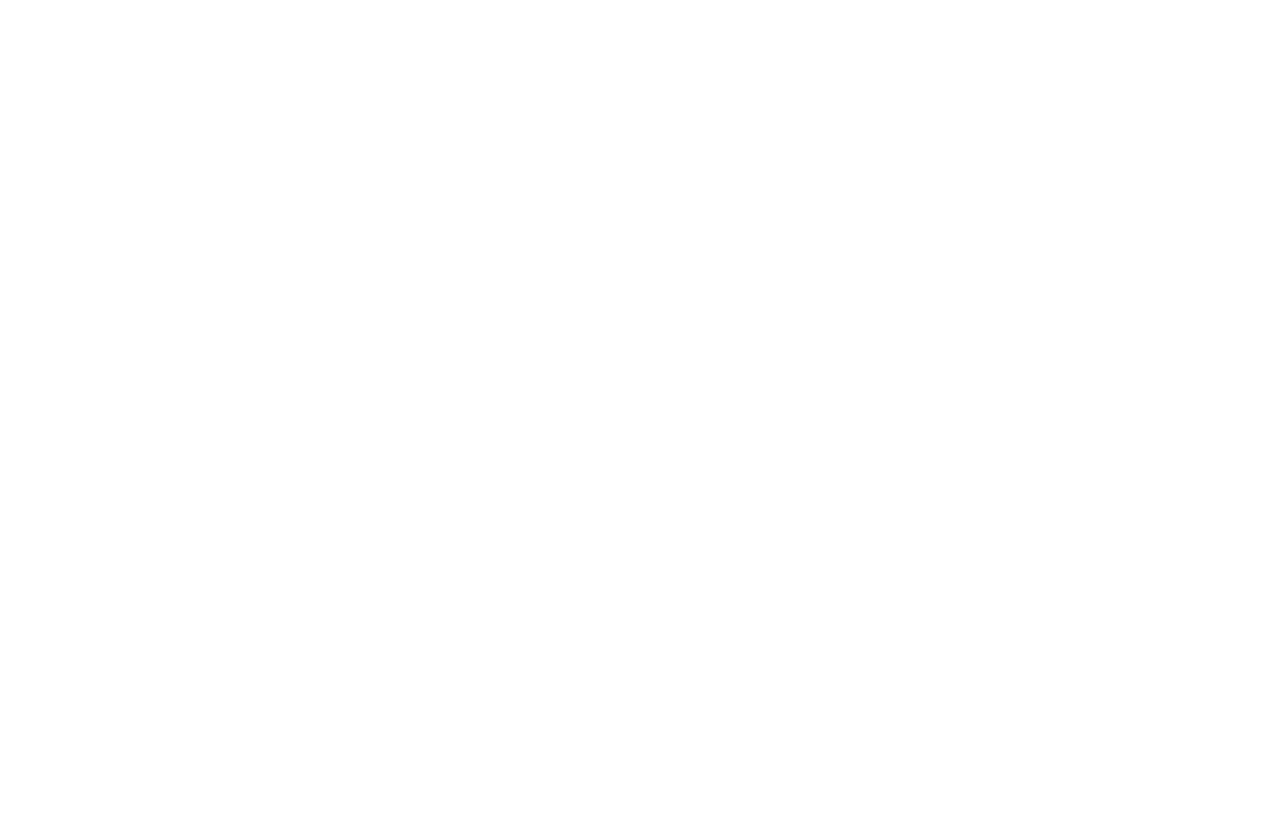
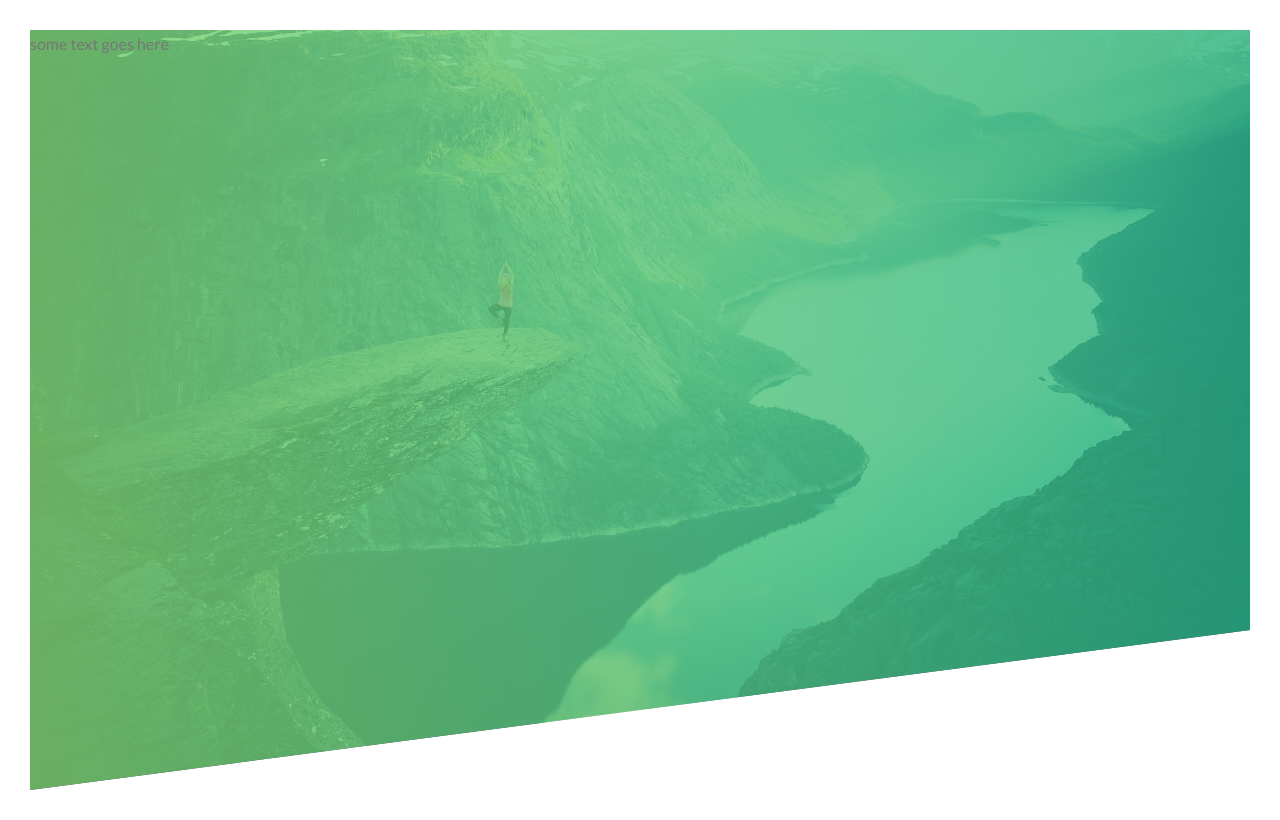
Before and after one commit to AmritoBiswas/Natoures, a plain HTML site: page index.html in a window 1280 px wide. Drawn offline with Linux system fonts and the light colour scheme.

Commit message:
hero img add

```diff
--- a/css/style.css
+++ b/css/style.css
@@ -5,8 +5,27 @@ Medium green: #55c57a
 Dark green: #28b485
 */
 
-
+/* Normilize */
+*{
+  margin: 0;
+  padding: 0;
+  box-sizing: border-box;
+}
 
 body{
   font-family: 'Lato', sans-serif;
+  font-size: 16px;
+  font-weight: 400;
+  line-height: 1.7;
+  color: #777;
+  padding: 30px;
 }
+
+.header{
+  height: 95vh;
+  background-image:linear-gradient(to right, rgba(126, 213, 111, 0.8),rgba(40, 180, 133, 0.8)), url(../img/hero.jpg);
+  background-position:top;
+  background-size: cover;
+  clip-path: polygon(0 0, 100% 0, 100% 75vh, 0 100%);
+
+}
--- a/index.html
+++ b/index.html
@@ -4,11 +4,14 @@
   <meta charset="UTF-8">
   <meta http-equiv="X-UA-Compatible" content="IE=edge">
   <meta name="viewport" content="width=device-width, initial-scale=1.0">
-  <title>Natoures</title>
+  <title>Natoures | Exciting tour for adventurou People</title>
   <link href="https://fonts.googleapis.com/css2?family=Lato:ital,wght@0,400;0,700;1,300&display=swap" rel="stylesheet">
   <link rel="stylesheet" href="css/style.css">
+  <link rel="shortcut icon" href="img/favicon.png" type="image/x-icon">
 </head>
 <body>
-
+  <header class="header">
+      some text goes here
+  </header>
 </body>
 </html>
```
